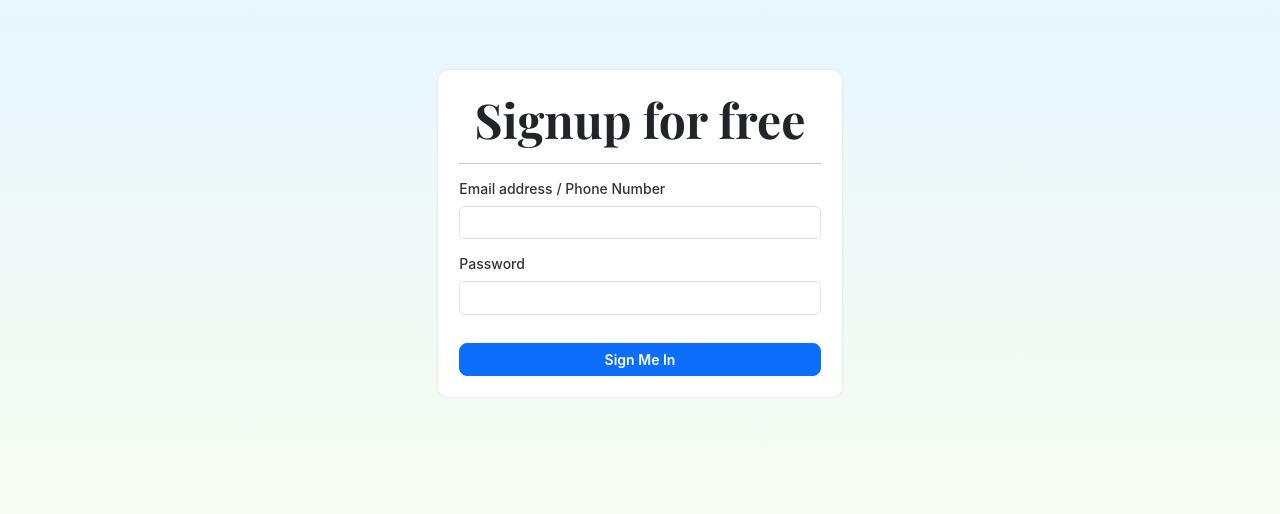
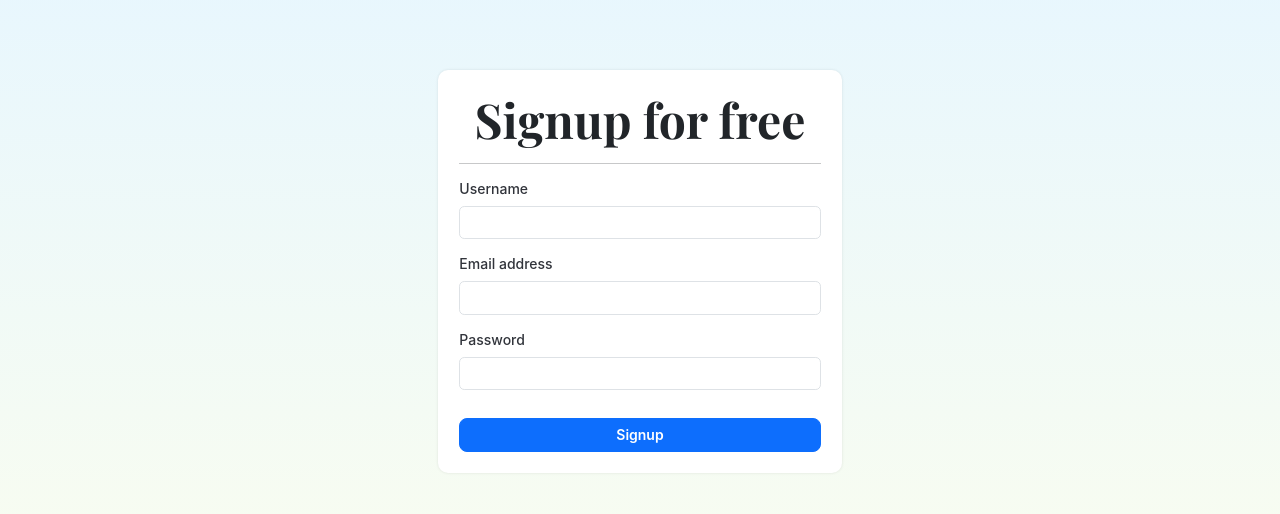
Before and after one commit to HasinthaNayanajith/ride-app, a CodeIgniter 4 app: template app/Views/pages/signup.php in a window 1280 px wide. Shown: the top 514 px of the page. Run offline with PHP 8.4 and a stand-in for CodeIgniter, Linux system fonts and the light colour scheme; the template is opened without the code that fills it, so the values that code supplies are empty; some libraries are stand-ins or nearby versions; some web fonts are replaced.

Commit message:
create signup page ui

```diff
--- a/app/Config/Routes.php
+++ b/app/Config/Routes.php
@@ -8,7 +8,7 @@ use CodeIgniter\Router\RouteCollection;
 $routes->group('auth', static function ($routes) {
     // route = base_url/auth
     $routes->get('/', 'AuthController::signIn');
-    $routes->get('/signup', 'AuthController::signUp');
+    $routes->get('signup', 'AuthController::signUp');
 });
 $routes->group('review', static function ($routes) {
     // route = base_url/review
--- a/app/Views/pages/signup.php
+++ b/app/Views/pages/signup.php
@@ -18,15 +18,19 @@
                         <hr>
                         <div class="my-3">
                             <div class="mb-3">
-                                <label for="exampleFormControlInput1" class="form-label">Email address / Phone Number</label>
-                                <input type="text" class="form-control" id="exampleFormControlInput1" placeholder="">
+                                <label for="exampleFormControlInput1" class="form-label">Username</label>
+                                <input type="text" class="form-control" id="username" name="username" placeholder="">
                             </div>
                             <div class="mb-3">
-                                <label for="exampleFormControlInput1" class="form-label">Password</label>
-                                <input type="password" class="form-control" id="exampleFormControlInput1">
+                                <label for="exampleFormControlInput2" class="form-label">Email address</label>
+                                <input type="email" class="form-control" id="email" name="email" placeholder="">
+                            </div>
+                            <div class="mb-3">
+                                <label for="exampleFormControlInput3" class="form-label">Password</label>
+                                <input type="password" class="form-control" id="password" name="password">
                             </div>
                         </div>
-                        <button class="btn btn-primary w-100 mt-3">Sign Me In</button>
+                        <button class="btn btn-primary w-100 mt-3">Signup</button>
                     </div>
                 </div>
             </div>
```
